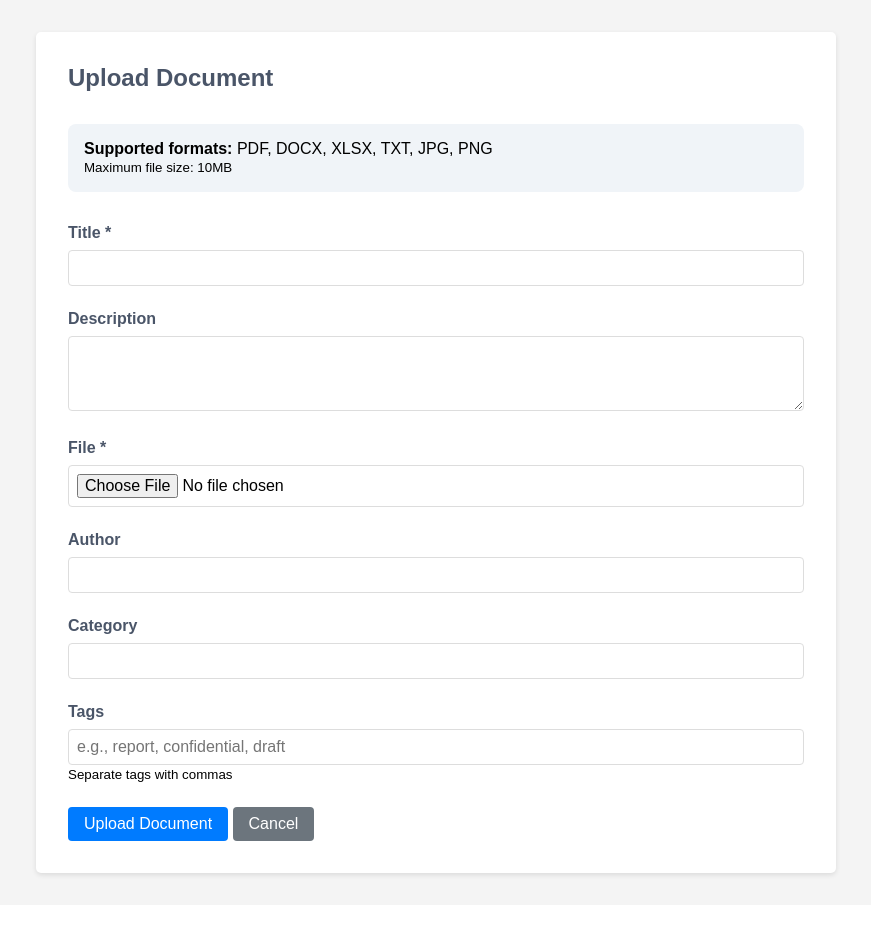
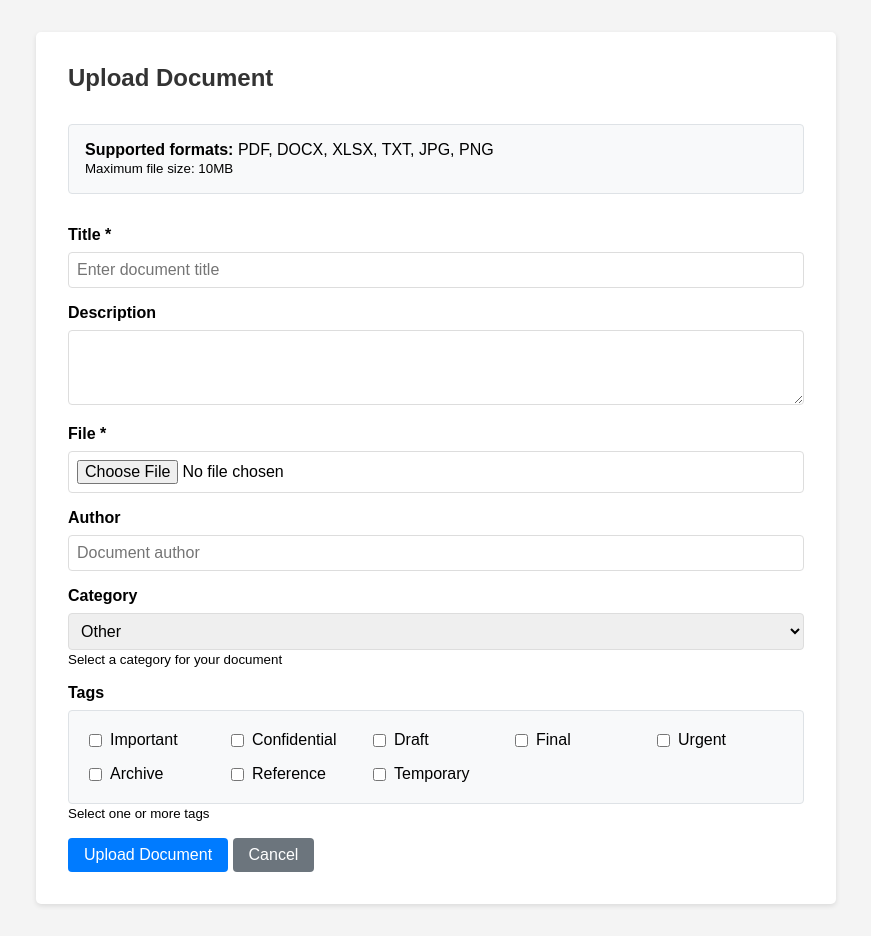
Before and after one commit to kdgohil1819/DMS, a Django app: page /documents/upload/ in a window 1280 px wide. Shown: the part 66-1002 px from the top of the page, without its empty margins (204-1075 px from the left). Before the commit the page ends 945 px from the top, so only its background shows below. Run offline with Django 5.2, Linux system fonts and the light colour scheme; the visitor is signed in with stand-in values (Sample User, id 1).

Commit message:
added dropdown to tags & catagory

```diff
--- a/dms_project/documents/forms.py
+++ b/dms_project/documents/forms.py
@@ -3,13 +3,30 @@ from django import forms
 from .models import Document
 
 class DocumentUploadForm(forms.ModelForm):
+    # Add a multiple choice field for tags
+    selected_tags = forms.MultipleChoiceField(
+        choices=Document.TAG_CHOICES,
+        widget=forms.CheckboxSelectMultiple(attrs={'class': 'tag-checkbox'}),
+        required=False,
+        label="Tags"
+    )
+
     class Meta:
         model = Document
-        fields = ['title', 'description', 'file', 'author', 'category', 'tags']
+        fields = ['title', 'description', 'file', 'author', 'category', 'selected_tags']
         widgets = {
-            'description': forms.Textarea(attrs={'rows': 3}),
-            'tags': forms.TextInput(attrs={'placeholder': 'e.g., report, confidential, draft'}),
+            'description': forms.Textarea(attrs={'rows': 3, 'class': 'form-control'}),
+            'category': forms.Select(attrs={'class': 'form-control'}),
+            'author': forms.TextInput(attrs={'class': 'form-control', 'placeholder': 'Document author'}),
+            'title': forms.TextInput(attrs={'class': 'form-control', 'placeholder': 'Enter document title'}),
         }
+
+    def __init__(self, *args, **kwargs):
+        super().__init__(*args, **kwargs)
+        # If editing existing document, pre-select tags
+        if self.instance and self.instance.pk and self.instance.tags:
+            existing_tags = [tag.strip() for tag in self.instance.tags.split(',') if tag.strip()]
+            self.initial['selected_tags'] = existing_tags
 
     def clean_file(self):
         file = self.cleaned_data.get('file')
@@ -24,3 +41,13 @@ class DocumentUploadForm(forms.ModelForm):
             if ext not in valid_extensions:
                 raise forms.ValidationError(f"Unsupported file format. Please upload: {', '.join(valid_extensions)}")
         return file
+
+    def save(self, commit=True):
+        # Convert selected tags to comma-separated string
+        instance = super().save(commit=False)
+        selected_tags = self.cleaned_data.get('selected_tags', [])
+        instance.tags = ','.join(selected_tags)
+
+        if commit:
+            instance.save()
+        return instance
--- a/dms_project/documents/models.py
+++ b/dms_project/documents/models.py
@@ -18,6 +18,30 @@ class Document(models.Model):
         ('png', 'PNG'),
     ]
 
+    # Predefined Categories
+    CATEGORY_CHOICES = [
+        ('personal', 'Personal'),
+        ('work', 'Work'),
+        ('study', 'Study'),
+        ('research', 'Research'),
+        ('report', 'Report'),
+        ('invoice', 'Invoice'),
+        ('contract', 'Contract'),
+        ('other', 'Other'),
+    ]
+
+    # Predefined Tags
+    TAG_CHOICES = [
+        ('important', 'Important'),
+        ('confidential', 'Confidential'),
+        ('draft', 'Draft'),
+        ('final', 'Final'),
+        ('urgent', 'Urgent'),
+        ('archive', 'Archive'),
+        ('reference', 'Reference'),
+        ('temporary', 'Temporary'),
+    ]
+
     STATUS_CHOICES = [
         ('pending', 'Pending'),
         ('under_review', 'Under Review'),
@@ -32,15 +56,15 @@ class Document(models.Model):
     file_type = models.CharField(max_length=10, choices=SUPPORTED_FORMATS, default='pdf')
     file_size = models.IntegerField(help_text="File size in bytes", editable=False, default=0)
 
-    # Metadata for search (R-3.1)
+    # Metadata for search - Now with choices
     author = models.CharField(max_length=100, blank=True)
-    category = models.CharField(max_length=100, blank=True)
-    tags =  models.CharField(max_length=500, blank=True, help_text="Comma-separated tags", default='')
+    category = models.CharField(max_length=50, choices=CATEGORY_CHOICES, blank=True, default='other')
+    tags = models.CharField(max_length=500, blank=True, help_text="Comma-separated tags")
 
     # Relationships
     uploader = models.ForeignKey(User, on_delete=models.CASCADE, related_name='documents')
 
-    # Status for workflow (R-4.1)
+    # Status for workflow
     status = models.CharField(max_length=20, choices=STATUS_CHOICES, default='pending')
 
     # Timestamps
@@ -59,6 +83,10 @@ class Document(models.Model):
     def filename(self):
         return os.path.basename(self.file.name)
 
+    def get_tags_list(self):
+        """Return tags as a list"""
+        return [tag.strip() for tag in self.tags.split(',') if tag.strip()]
+
     def __str__(self):
         return self.title
 
--- a/dms_project/templates/documents/document_detail.html
+++ b/dms_project/templates/documents/document_detail.html
@@ -62,11 +62,12 @@
                 {{ document.category }}
             </div>
             {% endif %}
+            <!-- In the metadata section, update tags display -->
 {% if document.tags %}
 <div style="grid-column: span 2;">
     <strong style="color: #4a5568;">Tags:</strong><br>
-                {% for tag in document.tags.split %}
-                    <span style="display: inline-block; padding: 0.25rem 0.75rem; background: #e2e8f0; border-radius: 9999px; margin-right: 0.5rem; font-size: 0.875rem;">
+    {% for tag in document.get_tags_list %}
+        <span style="display: inline-block; padding: 0.25rem 0.75rem; background: #007bff; color: white; border-radius: 20px; margin-right: 0.5rem; margin-bottom: 0.5rem; font-size: 0.875rem;">
             {{ tag }}
         </span>
     {% endfor %}
--- a/dms_project/templates/documents/upload.html
+++ b/dms_project/templates/documents/upload.html
@@ -1,75 +1,151 @@
 {% extends 'base/base.html' %}
+{% load static %}
+
+{% block extra_css %}
+<link rel="stylesheet" href="{% static 'css/forms.css' %}">
+<style>
+    .tag-checkbox-group {
+        display: grid;
+        grid-template-columns: repeat(auto-fill, minmax(120px, 1fr));
+        gap: 0.5rem;
+        padding: 1rem;
+        background: #f8f9fa;
+        border-radius: 4px;
+        border: 1px solid #dee2e6;
+    }
+
+    .tag-checkbox-item {
+        display: flex;
+        align-items: center;
+        gap: 0.5rem;
+        padding: 0.25rem;
+    }
+
+    .tag-checkbox-item input[type="checkbox"] {
+        width: auto;
+        margin: 0;
+    }
+
+    .tag-checkbox-item label {
+        margin: 0;
+        font-weight: normal;
+        cursor: pointer;
+    }
+
+    .tag-checkbox-item:hover {
+        background: #e9ecef;
+        border-radius: 4px;
+    }
+
+    .selected-tags-preview {
+        margin-top: 0.5rem;
+        font-size: 0.9rem;
+        color: #6c757d;
+    }
+
+    .preview-tag {
+        display: inline-block;
+        background: #007bff;
+        color: white;
+        padding: 0.2rem 0.5rem;
+        border-radius: 3px;
+        margin-right: 0.3rem;
+        font-size: 0.8rem;
+    }
+</style>
+{% endblock %}
 
 {% block content %}
 <div class="card" style="max-width: 800px; margin: 0 auto;">
-    <h2 style="color: #4a5568; margin-bottom: 2rem;">Upload Document</h2>
+    <h2 style="color: #333; margin-bottom: 2rem;">Upload Document</h2>
 
-    <div style="background: #f0f4f8; padding: 1rem; border-radius: 8px; margin-bottom: 2rem;">
-        <strong>Supported formats:</strong> {{ supported_formats|join:", " }}
-        <br>
+    <div style="background: #f8f9fa; padding: 1rem; border-radius: 4px; margin-bottom: 2rem; border: 1px solid #dee2e6;">
+        <strong>Supported formats:</strong> PDF, DOCX, XLSX, TXT, JPG, PNG<br>
         <small>Maximum file size: 10MB</small>
     </div>
 
-    <form method="post" enctype="multipart/form-data">
+    <form method="post" enctype="multipart/form-data" id="uploadForm">
         {% csrf_token %}
 
         <div class="form-group">
-            <label for="id_title">Title *</label>
-            <input type="text" name="title" id="id_title" class="form-control" required>
+            <label for="{{ form.title.id_for_label }}">Title *</label>
+            {{ form.title }}
+            {% if form.title.errors %}
+                <small style="color: #dc3545;">{{ form.title.errors }}</small>
+            {% endif %}
         </div>
 
         <div class="form-group">
-            <label for="id_description">Description</label>
-            <textarea name="description" id="id_description" rows="3" class="form-control"></textarea>
+            <label for="{{ form.description.id_for_label }}">Description</label>
+            {{ form.description }}
         </div>
 
         <div class="form-group">
-            <label for="id_file">File *</label>
-            <input type="file" name="file" id="id_file" class="form-control" required>
+            <label for="{{ form.file.id_for_label }}">File *</label>
+            {{ form.file }}
+            {% if form.file.errors %}
+                <small style="color: #dc3545;">{{ form.file.errors }}</small>
+            {% endif %}
         </div>
 
         <div class="form-group">
-            <label for="id_author">Author</label>
-            <input type="text" name="author" id="id_author" class="form-control">
+            <label for="{{ form.author.id_for_label }}">Author</label>
+            {{ form.author }}
         </div>
 
         <div class="form-group">
-            <label for="id_category">Category</label>
-            <input type="text" name="category" id="id_category" class="form-control">
+            <label for="{{ form.category.id_for_label }}">Category</label>
+            {{ form.category }}
+            <small>Select a category for your document</small>
         </div>
 
         <div class="form-group">
-            <label for="id_tags">Tags</label>
-            <input type="text" name="tags" id="id_tags" class="form-control"
-                   placeholder="e.g., report, confidential, draft">
-            <small>Separate tags with commas</small>
+            <label>{{ form.selected_tags.label }}</label>
+            <div class="tag-checkbox-group">
+                {% for checkbox in form.selected_tags %}
+                    <div class="tag-checkbox-item">
+                        {{ checkbox.tag }}
+                        <label for="{{ checkbox.id_for_label }}">{{ checkbox.choice_label }}</label>
+                    </div>
+                {% endfor %}
+            </div>
+            <small>Select one or more tags</small>
+            <div class="selected-tags-preview" id="selectedTagsPreview"></div>
         </div>
 
-        <button type="submit" class="btn">Upload Document</button>
+        <button type="submit" class="btn" style="background: #007bff;">Upload Document</button>
         <a href="{% url 'documents:my_documents' %}" class="btn" style="background: #6c757d;">Cancel</a>
     </form>
 </div>
 
-<style>
-    .form-group {
-        margin-bottom: 1.5rem;
-    }
-    .form-group label {
-        display: block;
-        margin-bottom: 0.5rem;
-        font-weight: 600;
-        color: #4a5568;
-    }
-    .form-control {
-        width: 100%;
-        padding: 0.75rem;
-        border: 2px solid #e2e8f0;
-        border-radius: 6px;
-        font-size: 1rem;
-    }
-    .form-control:focus {
-        outline: none;
-        border-color: #667eea;
-    }
-</style>
+<script>
+    // Preview selected tags
+    document.addEventListener('DOMContentLoaded', function() {
+        const checkboxes = document.querySelectorAll('input[type="checkbox"]');
+        const previewDiv = document.getElementById('selectedTagsPreview');
+
+        function updatePreview() {
+            const selected = [];
+            checkboxes.forEach(cb => {
+                if (cb.checked) {
+                    selected.push(cb.nextElementSibling.textContent);
+                }
+            });
+
+            if (selected.length > 0) {
+                previewDiv.innerHTML = '<strong>Selected tags:</strong> ' +
+                    selected.map(tag => `<span class="preview-tag">${tag}</span>`).join('');
+            } else {
+                previewDiv.innerHTML = '';
+            }
+        }
+
+        checkboxes.forEach(cb => {
+            cb.addEventListener('change', updatePreview);
+        });
+
+        // Initial update
+        updatePreview();
+    });
+</script>
 {% endblock %}
```
Lines whose indentation alone changed are shown as unchanged.
